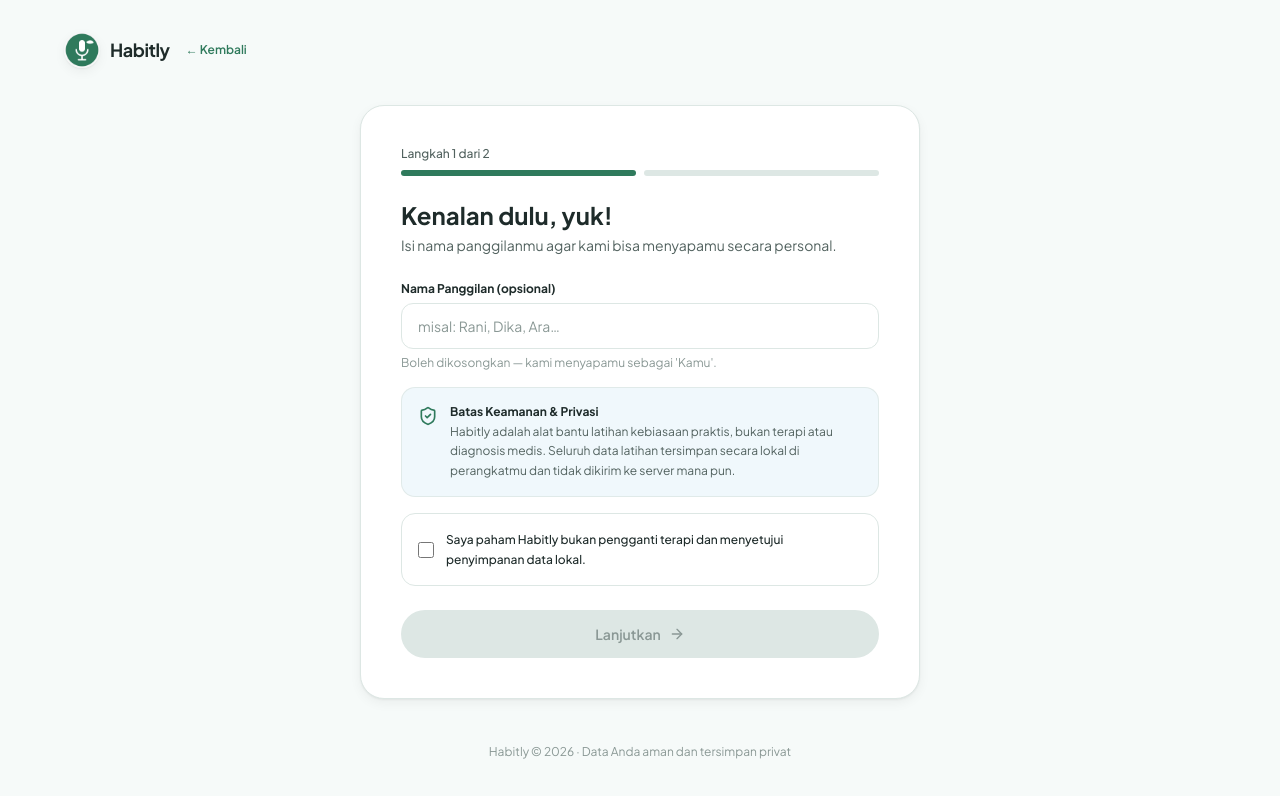
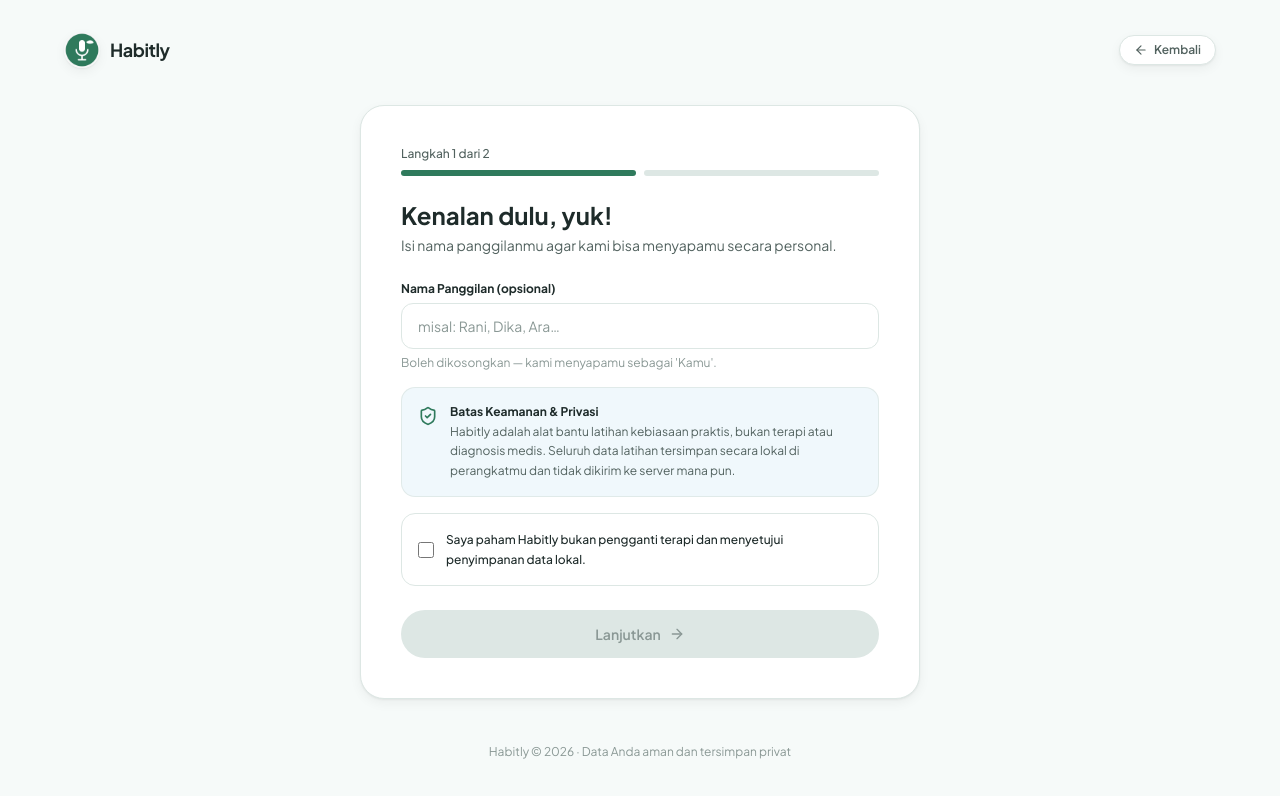
Before and after one commit to Marawa-Code/habitly, a Next.js app: page /onboarding in a window 1280 px wide. Both pictures are taken after a click on the button "Mulai Sekarang". Shown: the top 796 px of the page. Built offline with nearby package versions, Linux system fonts and the light colour scheme.

Commit message:
fix(ui): rapikan tata letak tombol kembali pada onboarding langkah kedua dan ketiga

```diff
--- a/src/app/onboarding/page.tsx
+++ b/src/app/onboarding/page.tsx
@@ -6,6 +6,7 @@ import {
   Sparkles,
   Compass,
   ArrowRight,
+  ArrowLeft,
   Check,
   ShieldCheck,
   Clock,
@@ -156,7 +157,7 @@ export default function OnboardingPage() {
     return (
       <div className="min-h-screen bg-canvas flex flex-col justify-between px-6 py-6 lg:px-16 lg:py-8">
         {/* Top Navbar */}
-        <header className="flex items-center gap-4 w-full max-w-6xl mx-auto">
+        <header className="flex items-center justify-between w-full max-w-6xl mx-auto">
           <div className="flex items-center gap-2.5">
             {/* eslint-disable-next-line @next/next/no-img-element */}
             <img
@@ -170,10 +171,12 @@ export default function OnboardingPage() {
           </div>
 
           <button
+            type="button"
             onClick={() => setStep("hero")}
-            className="text-xs font-semibold text-action hover:underline cursor-pointer flex items-center gap-1"
+            className="inline-flex items-center gap-1.5 px-3.5 py-1.5 rounded-full text-xs font-semibold text-ink-secondary hover:text-action bg-surface border border-hairline shadow-soft hover:border-action/40 transition-all cursor-pointer"
           >
-            ← Kembali
+            <ArrowLeft size={14} />
+            <span>Kembali</span>
           </button>
         </header>
 
@@ -289,7 +292,7 @@ export default function OnboardingPage() {
   return (
     <div className="min-h-screen bg-canvas flex flex-col justify-between px-6 py-6 lg:px-16 lg:py-8">
       {/* Top Navbar */}
-      <header className="flex items-center gap-4 w-full max-w-6xl mx-auto">
+      <header className="flex items-center justify-between w-full max-w-6xl mx-auto">
         <div className="flex items-center gap-2.5">
           {/* eslint-disable-next-line @next/next/no-img-element */}
           <img
@@ -303,10 +306,12 @@ export default function OnboardingPage() {
         </div>
 
         <button
+          type="button"
           onClick={() => setStep("setup")}
-          className="text-xs font-semibold text-action hover:underline cursor-pointer flex items-center gap-1"
+          className="inline-flex items-center gap-1.5 px-3.5 py-1.5 rounded-full text-xs font-semibold text-ink-secondary hover:text-action bg-surface border border-hairline shadow-soft hover:border-action/40 transition-all cursor-pointer"
         >
-          ← Kembali ke Kenalan
+          <ArrowLeft size={14} />
+          <span>Kembali</span>
         </button>
       </header>
 
```
